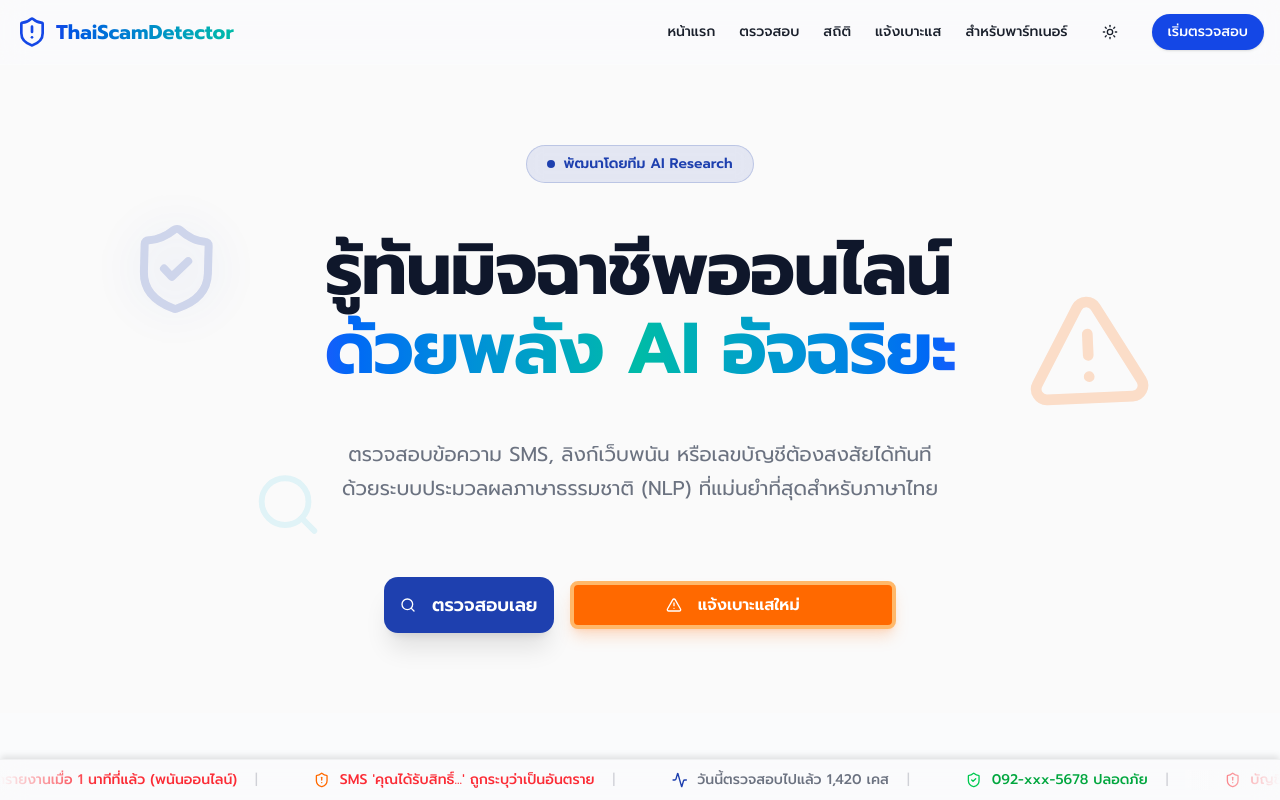
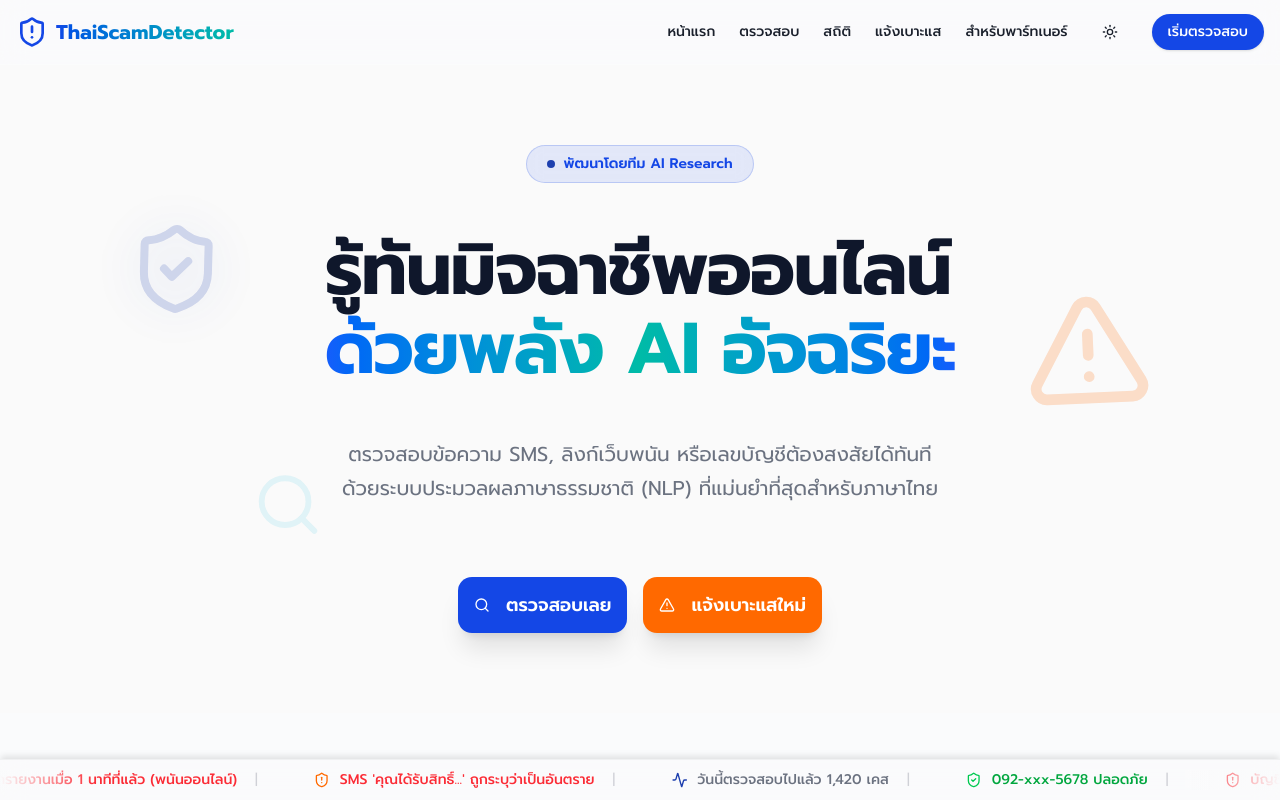
Before and after one commit to nutthakorn7/ThaiScamBench, a Next.js app in the folder frontend/: page / in a window 1280 px wide. Shown: the top 800 px of the page. Built offline with nearby package versions, Linux system fonts and the light colour scheme; a web font is replaced by a local one.

Commit message:
fix: improve dark mode contrast and button consistency

```diff
--- a/frontend/app/page.tsx
+++ b/frontend/app/page.tsx
@@ -27,7 +27,7 @@ export default function Home() {
           }}
           className="relative flex flex-col gap-4 items-center justify-center px-4 md:px-10"
         >
-          <Badge variant="outline" className="mb-8 py-2 px-5 text-sm font-semibold border-primary/20 bg-primary/10 text-primary backdrop-blur-sm rounded-full inline-flex items-center gap-2">
+          <Badge variant="outline" className="mb-8 py-2 px-5 text-sm font-semibold border-blue-700/20 bg-blue-700/10 text-blue-700 dark:text-blue-400 dark:border-blue-400/30 backdrop-blur-sm rounded-full inline-flex items-center gap-2">
             <span className="w-2 h-2 bg-primary rounded-full animate-pulse" />
             พัฒนาโดยทีม AI Research
           </Badge>
@@ -45,14 +45,14 @@ export default function Home() {
 
           <div className="flex flex-col sm:flex-row items-center justify-center gap-4 w-full max-w-lg mx-auto">
             <Link href="/check" className="w-full sm:w-auto">
-              <Button size="lg" className="w-full sm:w-auto px-8 h-14 text-lg font-semibold rounded-xl bg-primary hover:bg-primary-hover shadow-xl hover:shadow-2xl hover:scale-105 transition-all duration-200">
+              <Button size="lg" className="w-full sm:w-auto px-8 h-14 text-lg font-semibold rounded-xl bg-blue-700 hover:bg-blue-800 text-white shadow-xl hover:shadow-2xl hover:scale-105 transition-all duration-200">
                 <Search className="mr-2 h-5 w-5" />
                 ตรวจสอบเลย
               </Button>
             </Link>
-            <Link href="/report" className="w-full">
-              <Button variant="outline" size="lg" className="w-full h-12 text-base font-semibold bg-orange-500 hover:bg-orange-600 border-4 border-orange-300 hover:border-orange-200 text-white shadow-lg shadow-orange-500/20 backdrop-blur-sm transition-all duration-300">
-                <AlertTriangle className="mr-2 h-5 w-5 text-white" />
+            <Link href="/report" className="w-full sm:w-auto">
+              <Button size="lg" className="w-full sm:w-auto px-8 h-14 text-lg font-semibold rounded-xl bg-orange-500 hover:bg-orange-600 text-white shadow-xl hover:shadow-2xl hover:scale-105 transition-all duration-200">
+                <AlertTriangle className="mr-2 h-5 w-5" />
                 แจ้งเบาะแสใหม่
               </Button>
             </Link>
--- a/frontend/components/Footer.tsx
+++ b/frontend/components/Footer.tsx
@@ -4,14 +4,14 @@ export default function Footer() {
         <div className="container mx-auto px-4 py-8 md:py-12">
           <div className="grid grid-cols-1 md:grid-cols-3 gap-8">
             <div>
-              <h3 className="text-lg font-semibold mb-4">เกี่ยวกับเรา</h3>
+              <h3 className="text-lg font-semibold mb-4 text-slate-900 dark:text-white">เกี่ยวกับเรา</h3>
               <p className="text-sm text-gray-600 leading-relaxed">
                 ThaiScamDetector เป็นระบบ AI อัจฉริยะที่ช่วยปกป้องคุณจากการถูกหลอกลวงออนไลน์
                 โดยการวิเคราะห์ข้อความและลิงก์ที่น่าสงสัยได้อย่างแม่นยำ
               </p>
             </div>
             <div>
-              <h3 className="text-lg font-semibold mb-4">เมนูลัด</h3>
+              <h3 className="text-lg font-semibold mb-4 text-slate-900 dark:text-white">เมนูลัด</h3>
               <ul className="space-y-2 text-sm text-gray-600">
                 <li><a href="/" className="hover:text-blue-700">หน้าแรก</a></li>
                 <li><a href="/check" className="hover:text-blue-700">ตรวจสอบข้อความ</a></li>
@@ -21,7 +21,7 @@ export default function Footer() {
               </ul>
             </div>
             <div>
-              <h3 className="text-lg font-semibold mb-4">ติดต่อเรา</h3>
+              <h3 className="text-lg font-semibold mb-4 text-slate-900 dark:text-white">ติดต่อเรา</h3>
               <p className="text-sm text-gray-600">
                 มีข้อสงสัยหรือต้องการความช่วยเหลือ?
                 <br />
```
